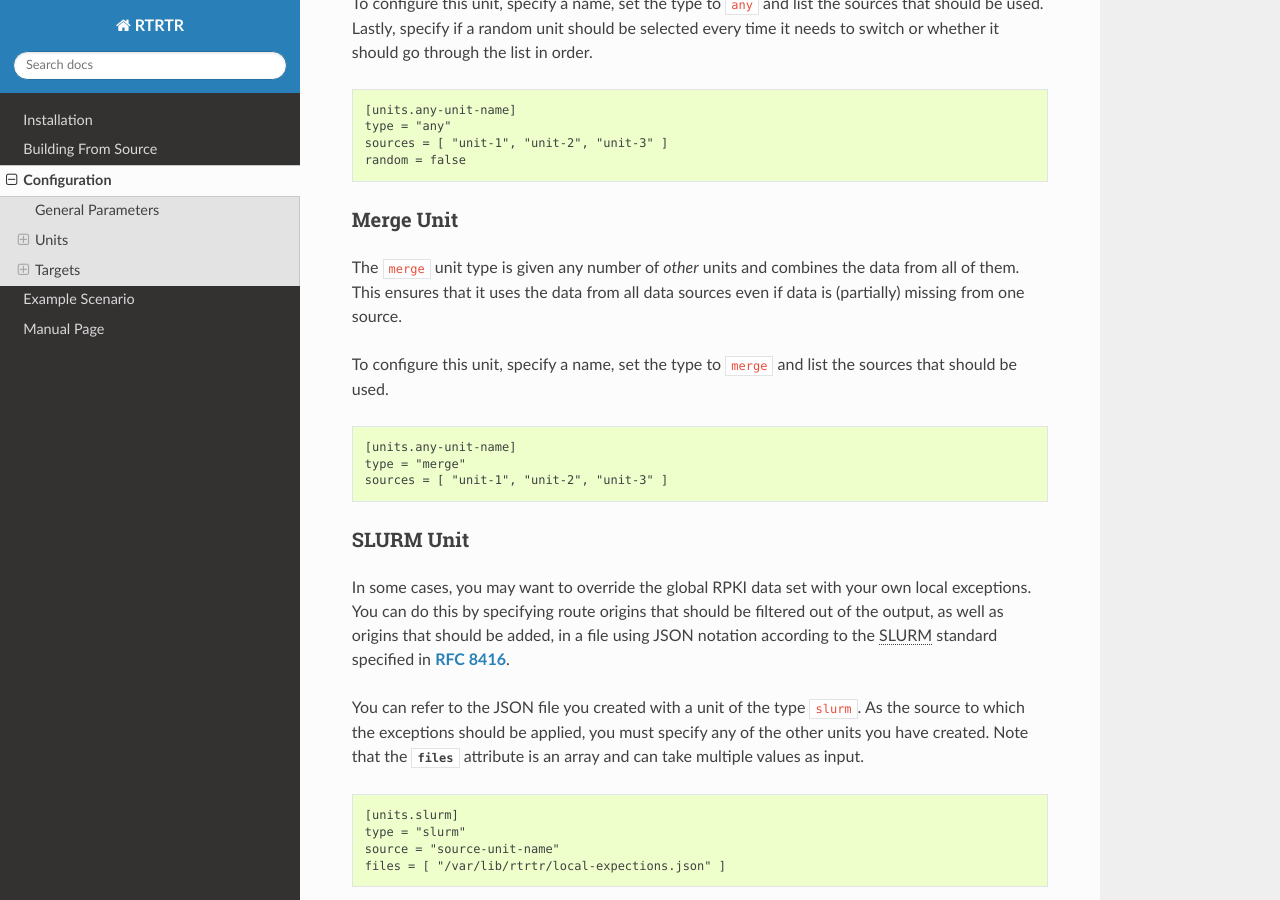
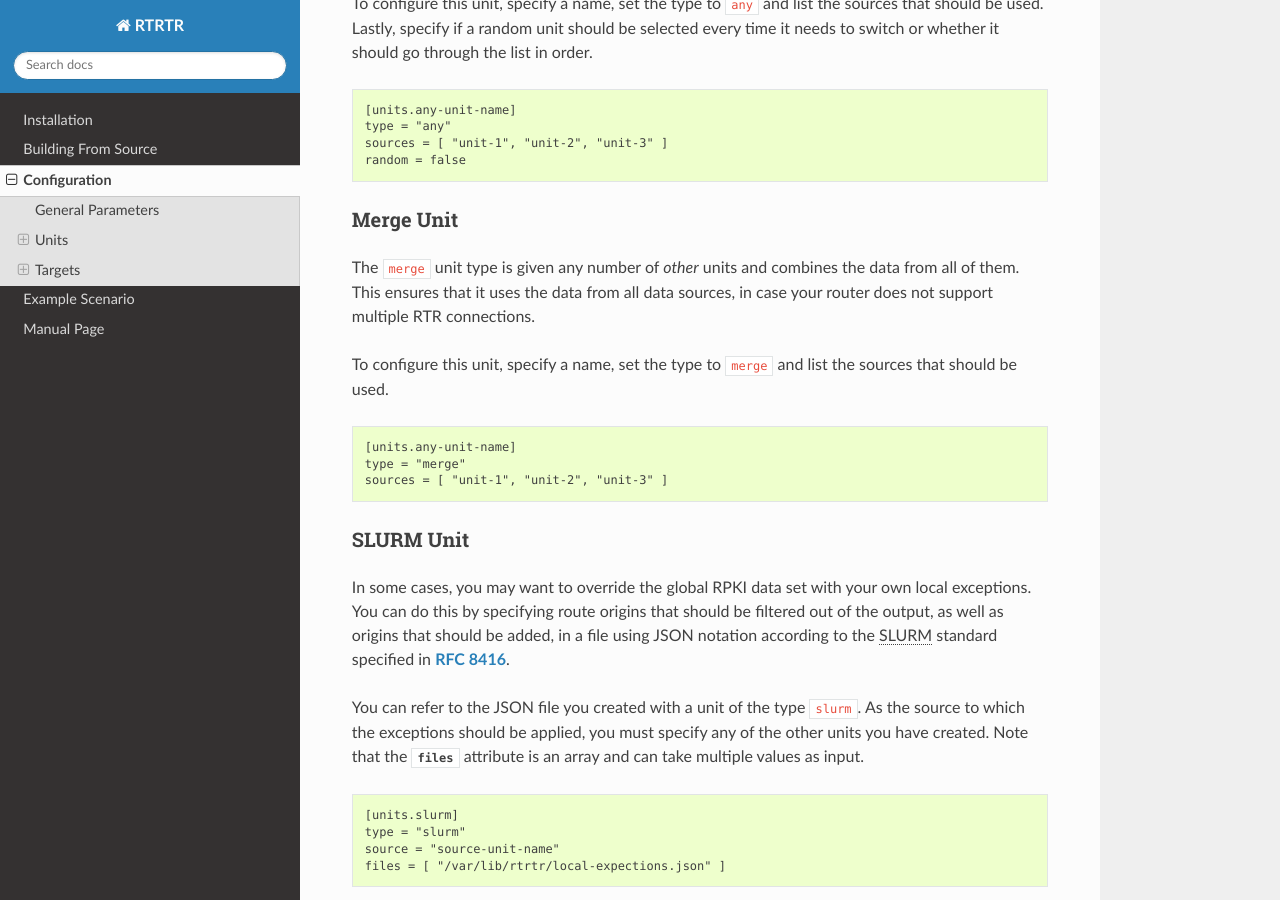
Before and after one commit to NLnetLabs/rtrtr, a Sphinx documentation site: the page built from doc/manual/source/configuration.rst, in a window 1280 px wide and 900 px high, scrolled down 2597 px. Built offline with Sphinx 7.4.7 and the Read the Docs theme 3.1.0, drawn with Linux system fonts in a browser that asks for light colours.

Commit message:
Change wording

```diff
--- a/doc/manual/source/configuration.rst
+++ b/doc/manual/source/configuration.rst
@@ -143,7 +143,7 @@ Merge Unit
 
 The ``merge`` unit type is given any number of *other* units and combines
 the data from all of them. This ensures that it uses the data from all data
-sources even if data is (partially) missing from one source.
+sources, in case your router does not support multiple RTR connections.
 
 To configure this unit, specify a name, set the type to ``merge`` and list the
 sources that should be used.
```
